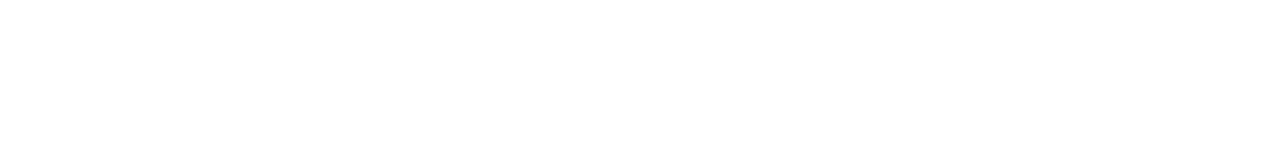
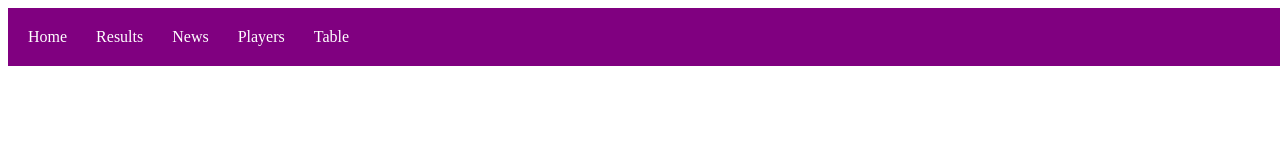
Before and after one commit to ich-kirich/navigation, a plain HTML site: page index.html in a window 1280 px wide. Drawn offline with Linux system fonts and the light colour scheme.

Commit message:
feat: make layout of the task

```diff
--- a/css/style.css
+++ b/css/style.css
@@ -0,0 +1,21 @@
+html, body {
+    height: 100%;
+    width: 100%;
+}
+nav {
+    background-color: purple;
+    padding: 10px;
+}
+ul {
+    list-style: none;
+    padding: 10px;
+    margin: 0px;
+}
+li {
+    display: inline;
+    margin-right: 25px;
+}
+a {
+    color: #fff;
+    text-decoration: none;
+}
--- a/index.html
+++ b/index.html
@@ -1,9 +1,19 @@
 <!DOCTYPE html>
 <html lang="en">
     <head>
-        <title></title>
+        <title>Navigation</title>
         <meta charset="utf-8">
         <link rel="stylesheet" href="css/style.css">
     </head>
-    <body></body>
+    <body>
+        <nav>
+            <ul>
+                <li><a href="#">Home</a></li>
+                <li><a href="#">Results</a></li>
+                <li><a href="#">News</a></li>
+                <li><a href="#">Players</a></li>
+                <li><a href="#">Table</a></li>
+            </ul>
+        </nav>
+    </body>
 </html>
```
